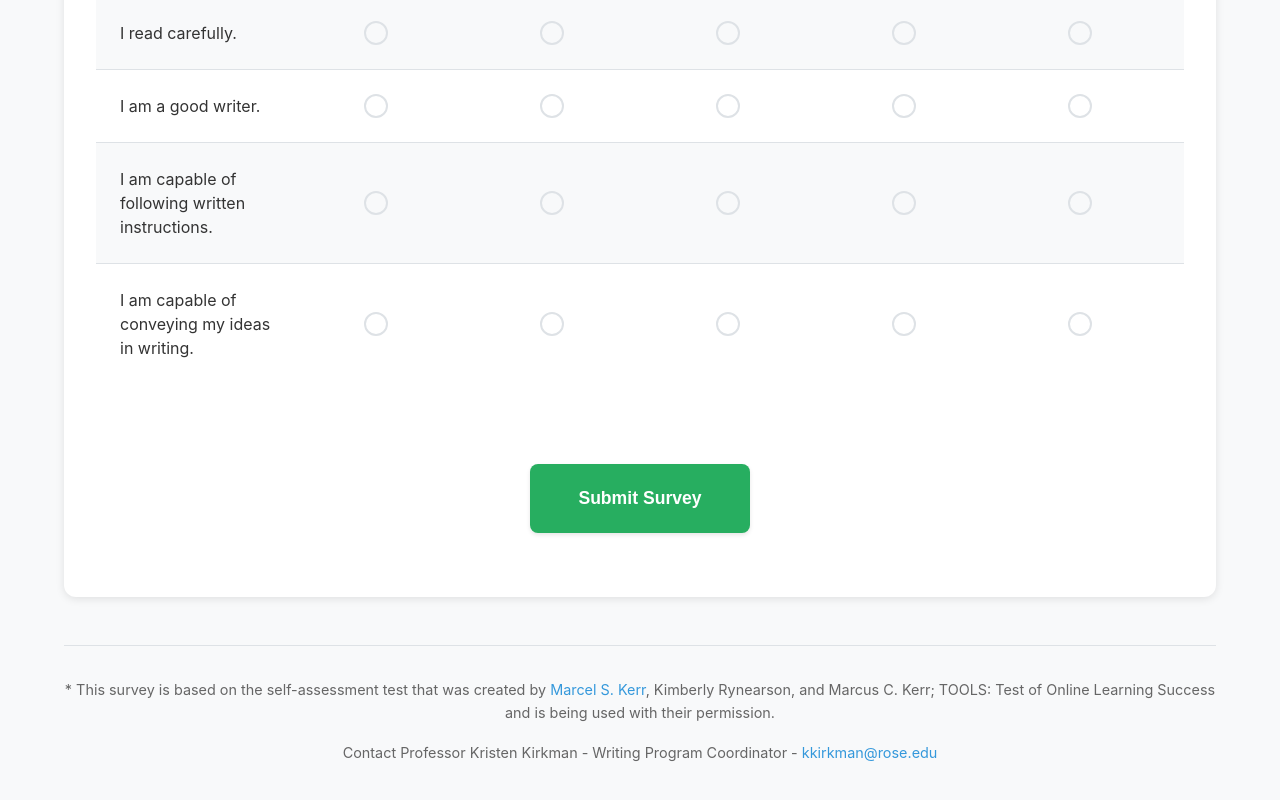
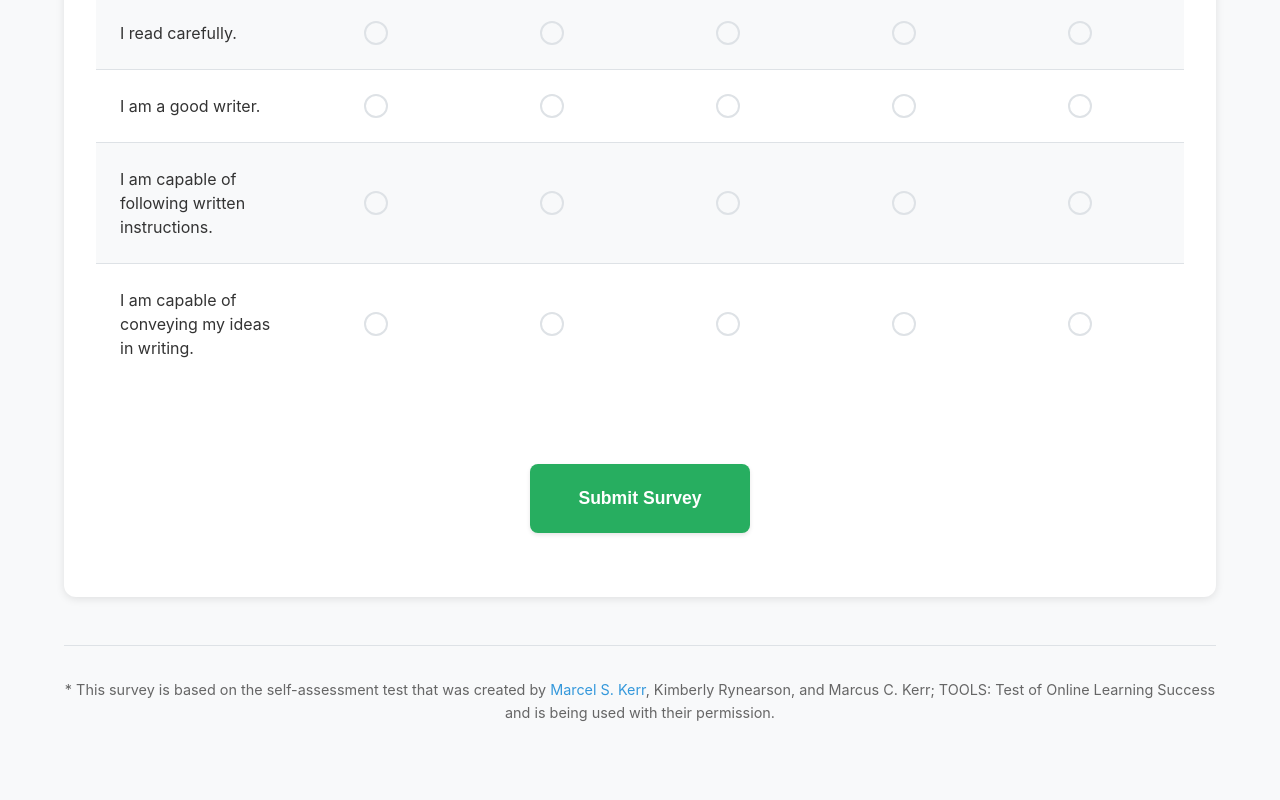
Before and after one commit to bobbyreed/student-reflection, a plain HTML site: page public/index.html in a window 1280 px wide. Shown: the part 6614-7414 px from the top of the page. After the commit the page ends 7379 px from the top, so only its background shows below. Drawn offline with Linux system fonts and the light colour scheme.

Commit message:
Removes kirkman some more

```diff
--- a/public/index.html
+++ b/public/index.html
@@ -1447,7 +1447,6 @@
     <!-- Attribution -->
     <footer class="attribution">
         <p>* This survey is based on the self-assessment test that was created by <a href="http://faculty.txwes.edu/mskerr" target="_blank">Marcel S. Kerr</a>, Kimberly Rynearson, and Marcus C. Kerr; TOOLS: Test of Online Learning Success and is being used with their permission.</p>
-        <p>Contact Professor Kristen Kirkman - Writing Program Coordinator - <a href="mailto:kkirkman@rose.edu">kkirkman@rose.edu</a></p>
     </footer>
 
     <!-- Firebase SDK -->
```
